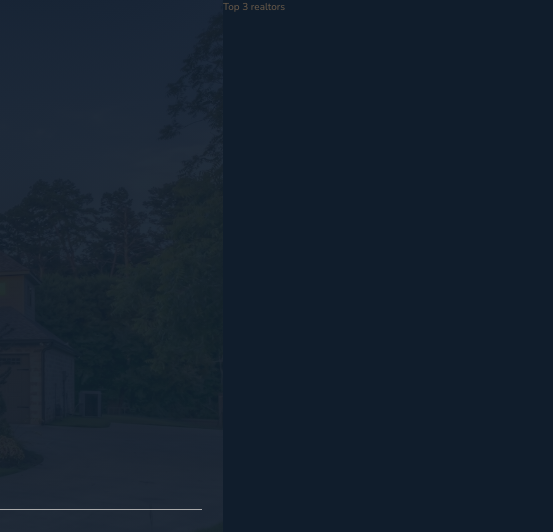
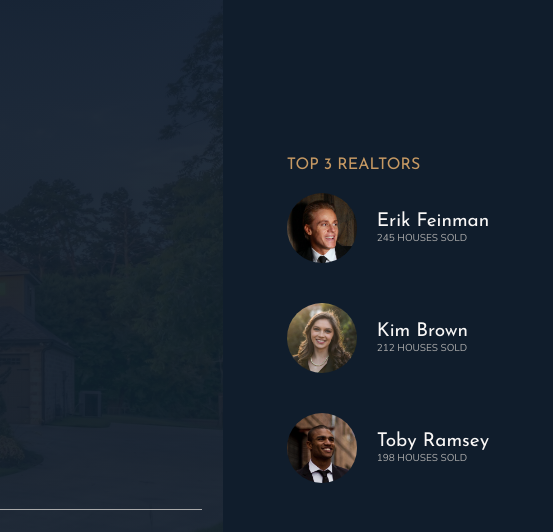
Before and after one commit to CalenArrna/Nexter-CSS-Tutorial-project, a website: page index.html in a window 1280 px wide. Shown: the top 532 px of the page, 727-1280 px from the left. Drawn offline with nearby package versions, Linux system fonts and the light colour scheme.

Commit message:
feat(css, header): header section implemented

```diff
--- a/index.html
+++ b/index.html
@@ -29,7 +29,26 @@
             </div>
         </header>
         <div class="realtors">
-            Top 3 realtors
+            <h3 class="heading-3">Top 3 realtors</h3>
+            <div class="realtors__list">
+                <img src="img/realtor-1.jpeg" alt="Realtor 1" class="realtors__img">
+                <div class="realtors__details">
+                    <h4 class="heading-4 heading-4--light">Erik Feinman</h4>
+                    <p class="realtors__sold">245 houses sold</p>
+                </div>
+
+                <img src="img/realtor-2.jpeg" alt="Realtor 2" class="realtors__img">
+                <div class="realtors__details">
+                    <h4 class="heading-4 heading-4--light">Kim Brown</h4>
+                    <p class="realtors__sold">212 houses sold</p>
+                </div>
+
+                <img src="img/realtor-3.jpeg" alt="Realtor 3" class="realtors__img">
+                <div class="realtors__details">
+                    <h4 class="heading-4 heading-4--light">Toby Ramsey</h4>
+                    <p class="realtors__sold">198 houses sold</p>
+                </div>
+            </div>
         </div>
         <section class="features">
             <div class="feature">
--- a/sass/_realtors.scss
+++ b/sass/_realtors.scss
@@ -1,4 +1,30 @@
 .realtors {
   background-color: $color-secondary;
   grid-column: col-start 7 / full-end;
+  padding: 3rem;
+
+  display: grid;
+  justify-content: center;
+  align-items: end;
+  row-gap: 2rem;
+
+  &__list {
+    display: grid;
+    grid-template-columns: min-content max-content;
+    column-gap: 2rem;
+    row-gap: 5vh;
+    align-items: center;
+    align-self: start;
+  }
+
+  &__img {
+    width: 7rem;
+    border-radius: 50%;
+    display: block;
+  }
+
+  &__sold {
+    text-transform: uppercase;
+    color: $color-grey-light-2;
+  }
 }
```
Also changed, not shown: css/style.css.
